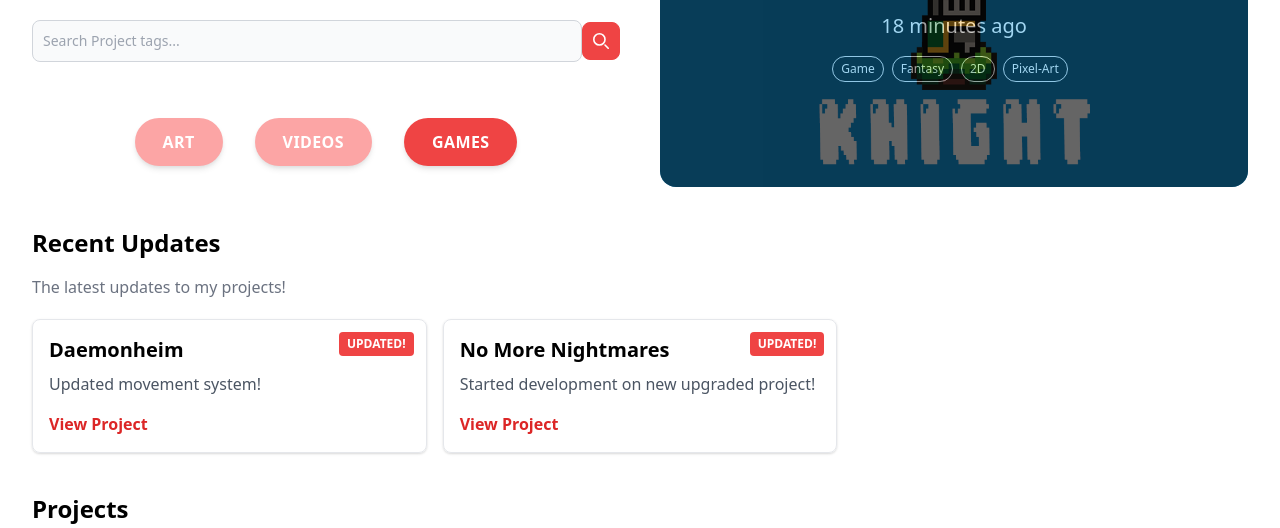
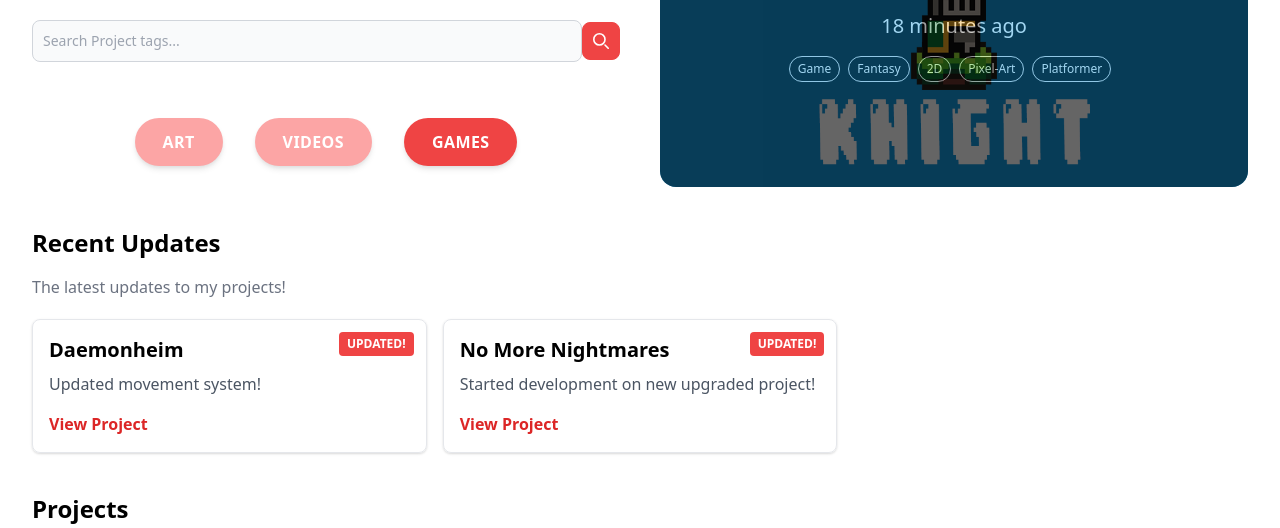
Before and after one commit to SaraDEVCodes/projects-website, an Astro site: page / in a window 1280 px wide. Shown: the part 272-800 px from the top of the page. Built offline with nearby package versions, Linux system fonts and the light colour scheme; Astro itself is replaced by a stand-in of ours.

Commit message:
feat: add 'Platformer' tag to Slime Knight project for better categorization

```diff
--- a/src/content/project/SlimeKnight.md
+++ b/src/content/project/SlimeKnight.md
@@ -3,7 +3,7 @@ title: 'Slime Knight'
 pubDate: 2025-07-18T13:20:00.000Z
 author: 'Studio Grimoire'
 image: 'image5.png'
-tags: ['Game', 'Fantasy', '2D', 'Pixel-Art']
+tags: ['Game', 'Fantasy', '2D', 'Pixel-Art', 'Platformer']
 slug: SlimeKnight
 
 galleryImages:
```
